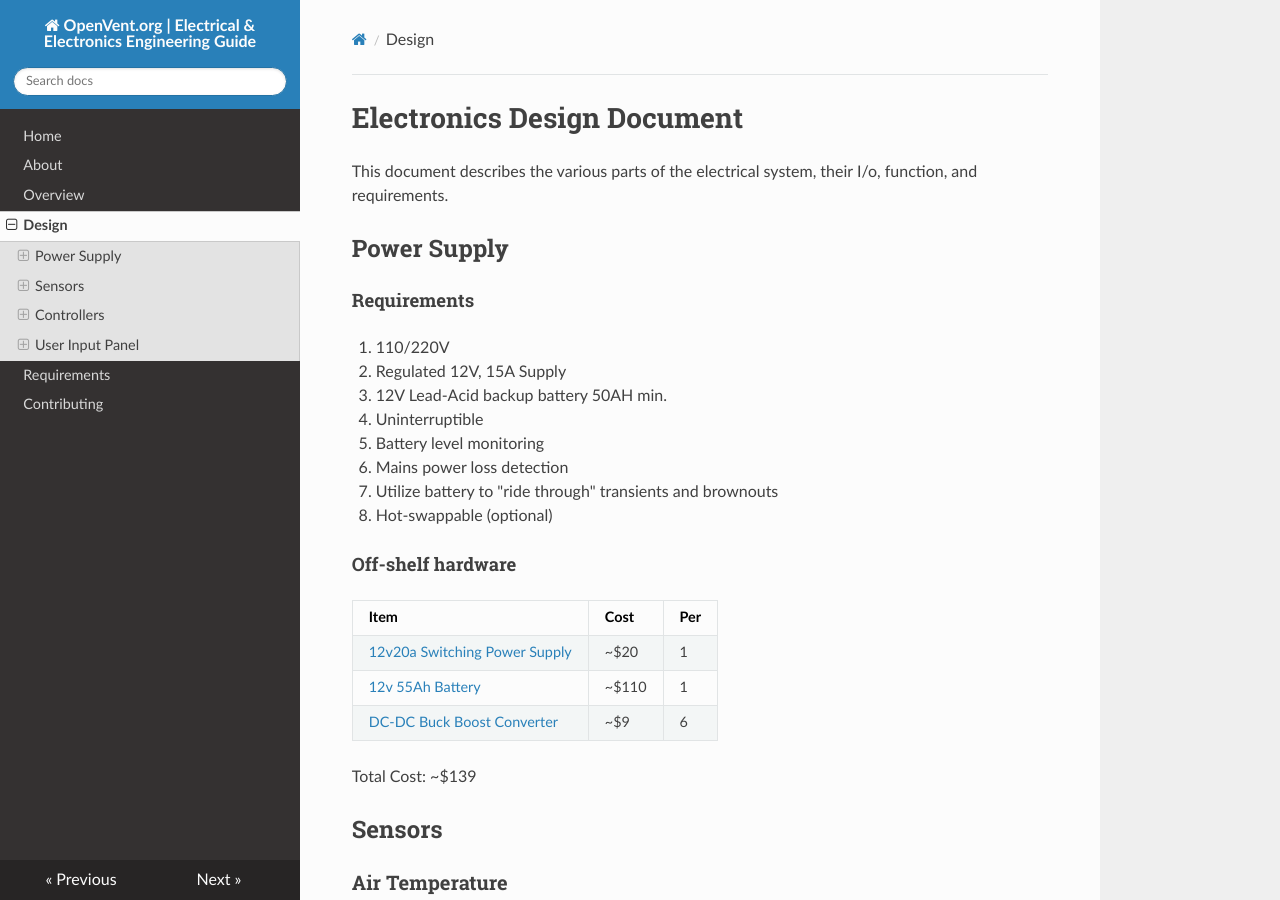
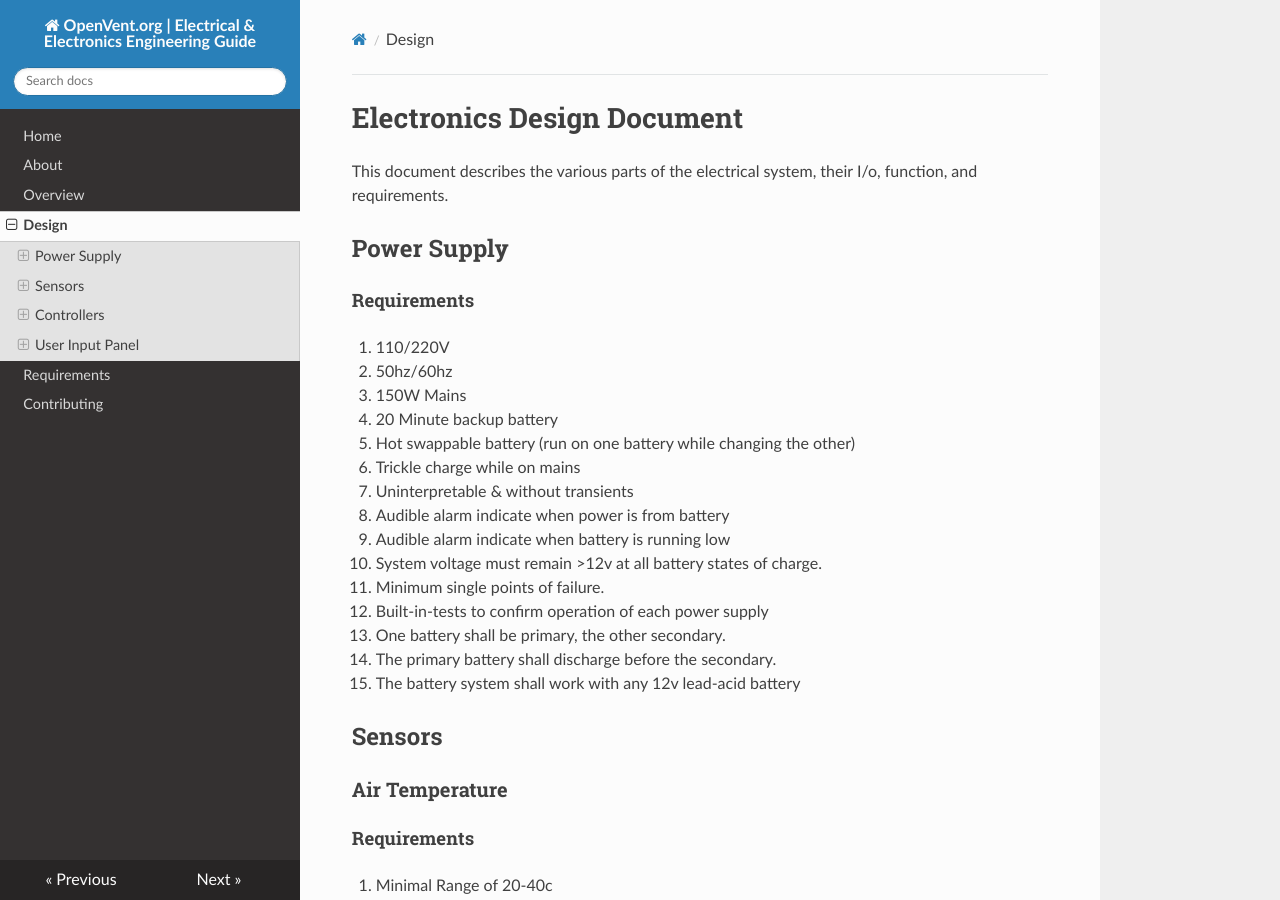
Before and after one commit to OpenVentOrg/Electrical-Engineering, an MkDocs documentation site: the page built from docs/design.md, in a window 1280 px wide and 900 px high. Built offline with MkDocs 1.6.1, drawn with Linux system fonts in a browser that asks for light colours; nearby versions of some CDN libraries.

Commit message:
modified:   docs/design.md 	new file:   schematics/V1/V1.kicad_pcb 	new file:   schematics/V1/V1.pro 	new file:   schematics/V1/V1.sch

```diff
--- a/docs/design.md
+++ b/docs/design.md
@@ -7,23 +7,20 @@ This document describes the various parts of the electrical system, their I/o, f
 #### Requirements
 
 1. 110/220V
-2. Regulated 12V, 15A Supply
-3. 12V Lead-Acid backup battery 50AH min.
-4. Uninterruptible
-5. Battery level monitoring
-6. Mains power loss detection
-7. Utilize battery to "ride through" transients and brownouts
-8. Hot-swappable (optional)
-
-#### Off-shelf hardware
-
-| Item                                                         | Cost  | Per  |
-| ------------------------------------------------------------ | ----- | ---- |
-| [12v20a Switching Power Supply](https://www.amazon.com/dp/B007MWNF5Q) | ~$20  | 1    |
-| [12v 55Ah Battery](https://www.amazon.com/ExpertPower-Wheelchair-Mobility-Rechargeable-EXP12500) | ~$110 | 1    |
-| [DC-DC Buck Boost Converter](https://www.amazon.com/MCIGICM-step-down-Converter-3-0-40V-1-5-35V/dp/B06XZ1DKF2/) | ~$9   | 6    |
-
-Total Cost: ~$139
+2. 50hz/60hz
+3. 150W Mains
+4. 20 Minute backup battery
+5. Hot swappable battery (run on one battery while changing the other)
+6. Trickle charge while on mains
+7. Uninterpretable & without transients
+8. Audible alarm indicate when power is from battery
+9. Audible alarm indicate when battery is running low
+10. System voltage must remain >12v at all battery states of charge.
+11. Minimum single points of failure.
+12. Built-in-tests to confirm operation of each power supply
+13. One battery shall be primary, the other secondary.
+14. The primary battery shall discharge before the secondary.
+15. The battery system shall work with any 12v lead-acid battery
 
 ## Sensors
 
```
Also changed, not shown: 3 other files.
